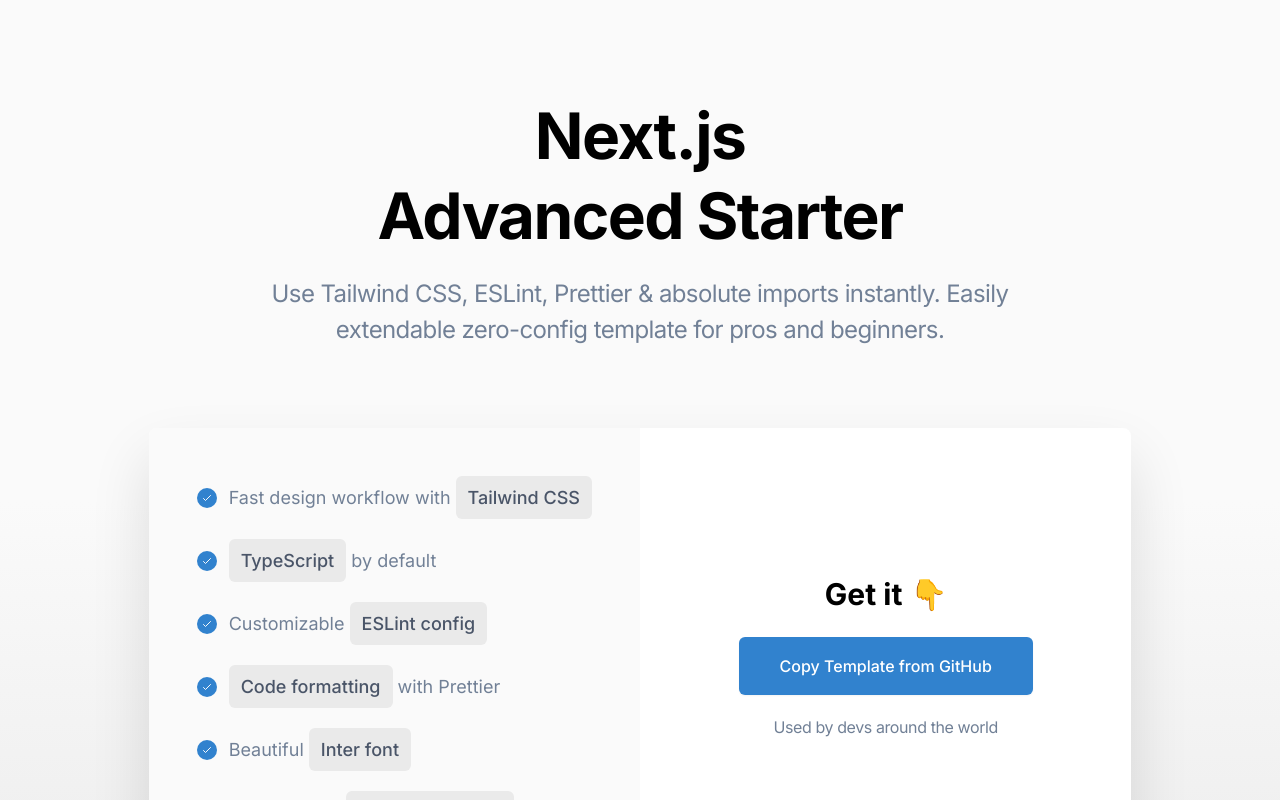
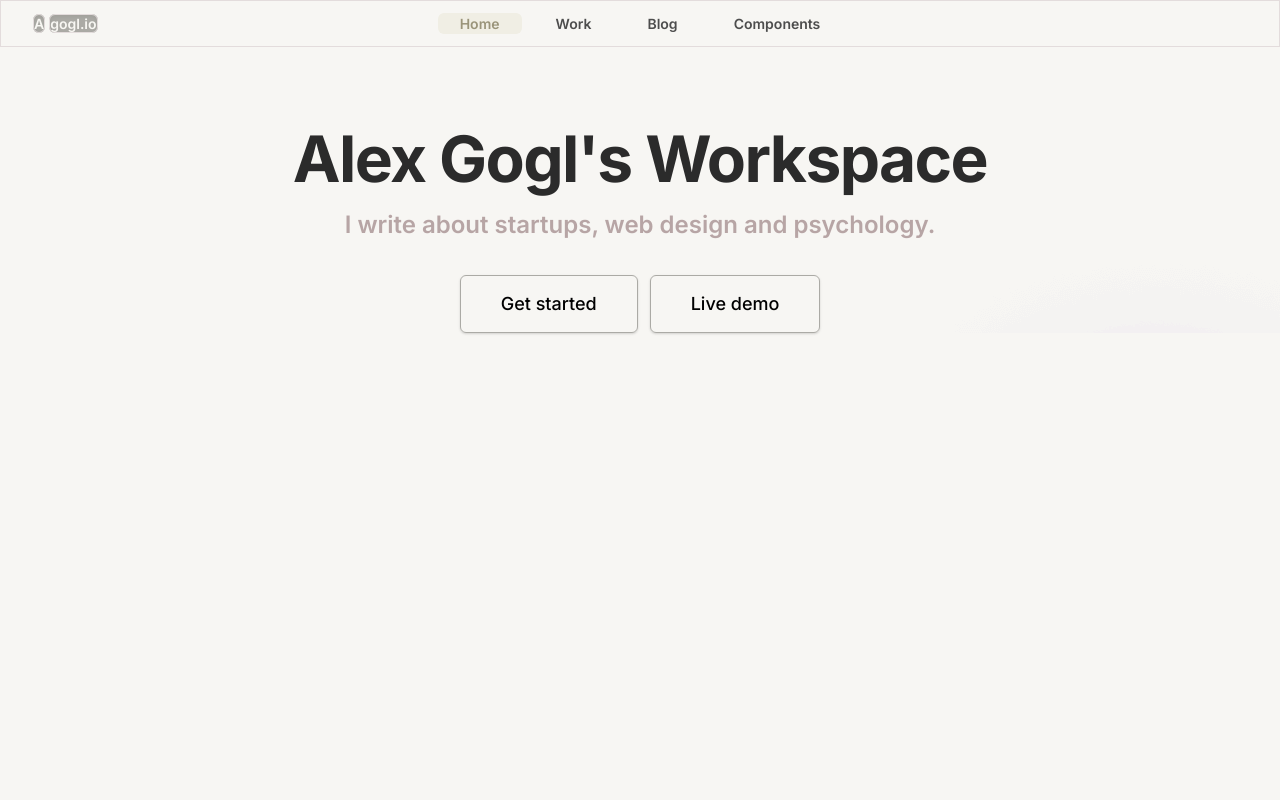
Before and after one commit to agcty/personal-website, a Next.js app: page / in a window 1280 px wide. Shown: the top 800 px of the page. Built offline with nearby package versions, Linux system fonts and the light colour scheme; what @tailwindcss/ui would draw is missing.

Commit message:
add initial design

```diff
--- a/package.json
+++ b/package.json
@@ -11,6 +11,7 @@
   "dependencies": {
     "@tailwindcss/typography": "^0.2.0",
     "@tailwindcss/ui": "^0.7.2",
+    "clsx": "^1.1.1",
     "next": "^10.0.1",
     "react": "17.0.1",
     "react-dom": "17.0.1",
--- /dev/null
+++ b/src/components/Navbar.tsx
@@ -0,0 +1,70 @@
+import clsx from "clsx";
+import { useRouter } from "next/dist/client/router";
+import Link from "next/link";
+import React from "react";
+
+function Navbar() {
+  return (
+    <nav className="border border-gray-100 bg-beige-50">
+      <div className="px-4 mx-auto sm:px-6 lg:px-8">
+        <div className="grid items-center grid-cols-3 py-3">
+          <ARecord />
+
+          <div className="grid grid-flow-col gap-3">
+            <NavButton link="/">Home</NavButton>
+            <NavButton link="/work">Work</NavButton>
+            <NavButton link="/blog">Blog</NavButton>
+            <NavButton link="/components">Components</NavButton>
+          </div>
+        </div>
+      </div>
+    </nav>
+  );
+}
+
+function ARecord() {
+  return (
+    <div className="text-sm font-semibold">
+      <a
+        href="#"
+        className="px-2.5 py-1.5 text-center transition duration-150 ease-in-out bg-gray-300 rounded-md focus:outline-none focus:text-white focus:bg-gray-700 text-gray-50 border border-gray-100 shadow-inner"
+      >
+        A
+      </a>
+
+      <a
+        href="#"
+        className="px-2.5 py-1.5 text-center transition duration-150 ease-in-out bg-gray-300 rounded-md focus:outline-none focus:text-white focus:bg-gray-700 text-gray-50 border border-gray-100 shadow-inner ml-1"
+      >
+        gogl.io
+      </a>
+    </div>
+  );
+}
+
+interface NavButtonProps {
+  children: string;
+  link: string;
+}
+function NavButton({ children, link }: NavButtonProps) {
+  const router = useRouter();
+  const currUrl = router.pathname;
+  const isActive = currUrl === link;
+
+  return (
+    <Link href={link}>
+      <a
+        className={clsx(
+          "px-3 py-1.5 text-sm font-semibold text-center text-white transition duration-150 ease-in-out rounded-md focus:outline-none focus:text-white focus:bg-beige-200",
+          {
+            "bg-beige-100 text-beige-500": isActive,
+            "text-dark-800 hover:text-beige-500 hover:bg-beige-100": !isActive,
+          }
+        )}
+      >
+        {children}
+      </a>
+    </Link>
+  );
+}
+export default Navbar;
--- a/src/pages/index.tsx
+++ b/src/pages/index.tsx
@@ -1,10 +1,11 @@
 import React from "react";
 import Head from "next/head";
 import Link from "next/link";
+import Navbar from "@components/Navbar";
 
 export default function Home() {
   return (
-    <div>
+    <div className="min-h-screen bg-beige-50">
       <Head>
         <title>Next.js advanced start template.</title>
         <meta
@@ -15,123 +16,44 @@
         <link rel="icon" href="/favicon.ico" />
       </Head>
 
-      <main className="flex justify-center min-h-screen py-20 bg-gradient-to-b from-geist-50 via-geist-50 to-geist-100">
-        <div>
-          <h1 className="px-5 text-4xl font-bold leading-tight tracking-tight text-center sm:mt-4 sm:text-6xl">
-            Next.js
-            <br />
-            Advanced Starter
-          </h1>
+      <Navbar />
 
-          <h2 className="max-w-4xl px-10 mx-auto mt-8 text-base tracking-tight text-center text-gray-600 sm:text-2xl md:mt-5 md:text-2xl">
-            Use Tailwind CSS, ESLint, Prettier & absolute imports instantly.
-            Easily extendable zero-config template for pros and beginners.
+      <main
+        className="max-w-screen-xl px-4 mx-auto mt-10 sm:mt-12 sm:px-6 md:mt-16 lg:mt-20 xl:mt-28"
+        style={{ backgroundImage: 'url("/gradient-bg.png")' }}
+      >
+        {/* <img
+          src="/gradient-bg.png"
+          className="absolute top-0"
+          alt="background"
+        /> */}
+        <div className="text-center">
+          <h2 className="text-4xl font-bold leading-10 tracking-tight text-gray-900 sm:text-5xl sm:leading-none md:text-6xl text-dark-1000">
+            Alex Gogl's Workspace
           </h2>
-
-          <div className="px-4 sm:px-0">
-            <section
-              className="grid w-full grid-cols-1 mt-6 bg-white rounded-lg sm:mt-20 sm:grid-cols-2 sm:w-1000"
-              style={{
-                minHeight: "350px",
-                boxShadow: "rgba(0, 0, 0, 0.12) 0px 30px 60px 0px",
-              }}
-            >
-              <div className="flex flex-col justify-center rounded-l-lg bg-geist-50">
-                <FeatureList>
-                  <Feature main="Tailwind CSS">
-                    Fast design workflow with <InfoText text="Tailwind CSS" />
-                  </Feature>
-                  <Feature main="TypeScript">
-                    <InfoText text="TypeScript" /> by default
-                  </Feature>
-                  <Feature main="ESLint config">
-                    Customizable <InfoText text="ESLint config" />
-                  </Feature>
-                  <Feature main="Code formatting">
-                    <InfoText text="Code formatting" /> with Prettier
-                  </Feature>
-                  <Feature main="Inter font">
-                    Beautiful <InfoText text="Inter font" />
-                  </Feature>
-                  <Feature main="Absolute imports">
-                    Standardized <InfoText text="absolute imports" />
-                  </Feature>
-                </FeatureList>
-              </div>
-              <div className="px-4 py-24 space-y-5 text-center place-self-center">
-                <h3 className="text-3xl font-bold">Get it 👇</h3>
-
-                <span className="inline-flex rounded-md shadow-sm">
-                  <Link href="  https://github.com/agcty/nextjs-advanced-starter">
-                    <a
-                      type="button"
-                      className="inline-flex items-center px-4 py-4 font-medium leading-6 text-white transition duration-150 ease-in-out bg-blue-600 border border-transparent rounded-md sm:px-10 hover:bg-blue-500 focus:outline-none focus:border-blue-700 focus:shadow-outline-blue active:bg-blue-700"
-                    >
-                      Copy Template from GitHub
-                    </a>
-                  </Link>
-                </span>
-
-                <h2 className="tracking-tight text-gray-600">
-                  Used by devs around the world
-                </h2>
-              </div>
-            </section>
-            <p className="mt-6 text-xs font-medium text-center text-gray-600">
-              Built by{" "}
+          <p className="max-w-md mx-auto mt-3 text-base font-semibold text-mud-300 sm:text-lg md:mt-4 md:text-2xl md:max-w-3xl">
+            I write about startups, web design and psychology.
+          </p>
+          <div className="max-w-md mx-auto mt-5 sm:flex sm:justify-center md:mt-8">
+            <div className="rounded-md shadow">
               <a
-                className="font-medium text-blue-600 transition duration-150 ease-in-out hover:text-blue-500 focus:outline-none focus:underline"
-                href="https://twitter.com/agctyz"
+                href="#"
+                className="flex items-center justify-center w-full px-8 py-3 text-base font-medium leading-6 text-white transition duration-150 ease-in-out bg-indigo-600 border border-transparent rounded-md hover:bg-indigo-500 focus:outline-none focus:border-indigo-700 focus:shadow-outline-indigo md:py-4 md:text-lg md:px-10"
               >
-                @agctyz
+                Get started
               </a>
-            </p>
+            </div>
+            <div className="mt-3 rounded-md shadow sm:mt-0 sm:ml-3">
+              <a
+                href="#"
+                className="flex items-center justify-center w-full px-8 py-3 text-base font-medium leading-6 text-indigo-600 transition duration-150 ease-in-out bg-white border border-transparent rounded-md hover:text-indigo-500 focus:outline-none focus:border-indigo-300 focus:shadow-outline-indigo md:py-4 md:text-lg md:px-10"
+              >
+                Live demo
+              </a>
+            </div>
           </div>
         </div>
       </main>
     </div>
   );
 }
-
-interface FeatureListProps {
-  children: React.ReactNode;
-}
-
-function FeatureList({ children }: FeatureListProps) {
-  return <ul className="px-12 py-12 space-y-5">{children}</ul>;
-}
-
-function Feature({ children, main }) {
-  return (
-    <li className="flex items-center">
-      <CheckIcon className="flex-shrink-0 hidden w-5 h-5 p-1 text-gray-100 bg-blue-600 rounded-full sm:inline hiddden" />
-      <p className="hidden ml-3 text-lg text-gray-600 sm:inline">{children}</p>
-
-      <p className="mx-auto sm:hidden">
-        <InfoText text={main} />
-      </p>
-    </li>
-  );
-}
-
-function InfoText({ text }) {
-  return (
-    <span className="inline-flex items-center px-3 py-2 font-medium text-gray-700 rounded-md bg-geist-100">
-      <CheckIcon className="inline-flex flex-shrink-0 w-5 h-5 p-1 mr-3 text-gray-100 bg-blue-600 rounded-full sm:hidden" />
-      {text}
-    </span>
-  );
-}
-
-function CheckIcon(props) {
-  return (
-    <svg fill="none" viewBox="0 0 24 24" stroke="currentColor" {...props}>
-      <path
-        strokeLinecap="round"
-        strokeLinejoin="round"
-        strokeWidth={2}
-        d="M5 13l4 4L19 7"
-      />
-    </svg>
-  );
-}
--- a/tailwind.config.js
+++ b/tailwind.config.js
@@ -5,12 +5,32 @@
   purge: ["./src/**/*.tsx"],
   theme: {
     // good to know: add default line height https://tailwindcss.com/docs/font-size#app
-    extend: {
-      fontFamily: {
-        sans: ["Inter", ...defaultTheme.fontFamily.sans],
+    colors: {
+      border: {
+        primary: "#E3DCDC",
       },
-      colors: {
-        // custom light-gray tones
+      accent: {
+        gray: "#ABAAA5",
+      },
+      gray: {
+        50: "#F8F7F3",
+        100: "#E3DCDC",
+        300: "#ABAAA5",
+        800: "#373737",
+      },
+      green: {
+        100: "#D5E7E2",
+        500: "#519B86",
+      },
+      beige: {
+        50: "#F7F6F3",
+        100: "#F0EEE4",
+        400: "#988989",
+        500: "#9A947A",
+      },
+      mud: {
+        300: "#B7A5A5",
+      },
       geist: {
         50: "#fafafa",
         100: "#eaeaea",
@@ -29,6 +49,10 @@
         200: "#ebebeb",
         100: "#FFFFFF",
       },
+    },
+    extend: {
+      fontFamily: {
+        sans: ["Inter", ...defaultTheme.fontFamily.sans],
       },
       typography: (theme) => ({
         default: {
```
Also changed, not shown: public/gradient-bg.png (added), 1 other file (tests, documents, lock files or other folders). Lines whose indentation alone changed are shown as unchanged.
